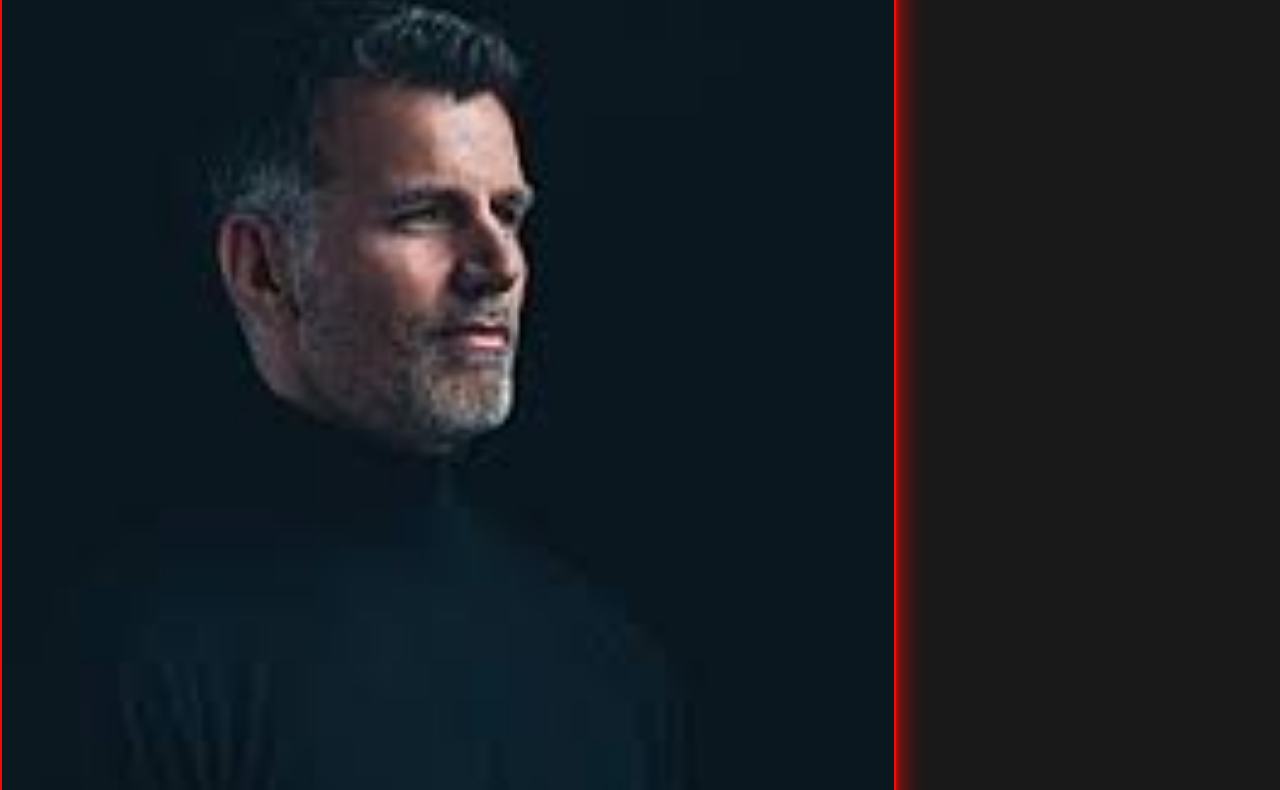
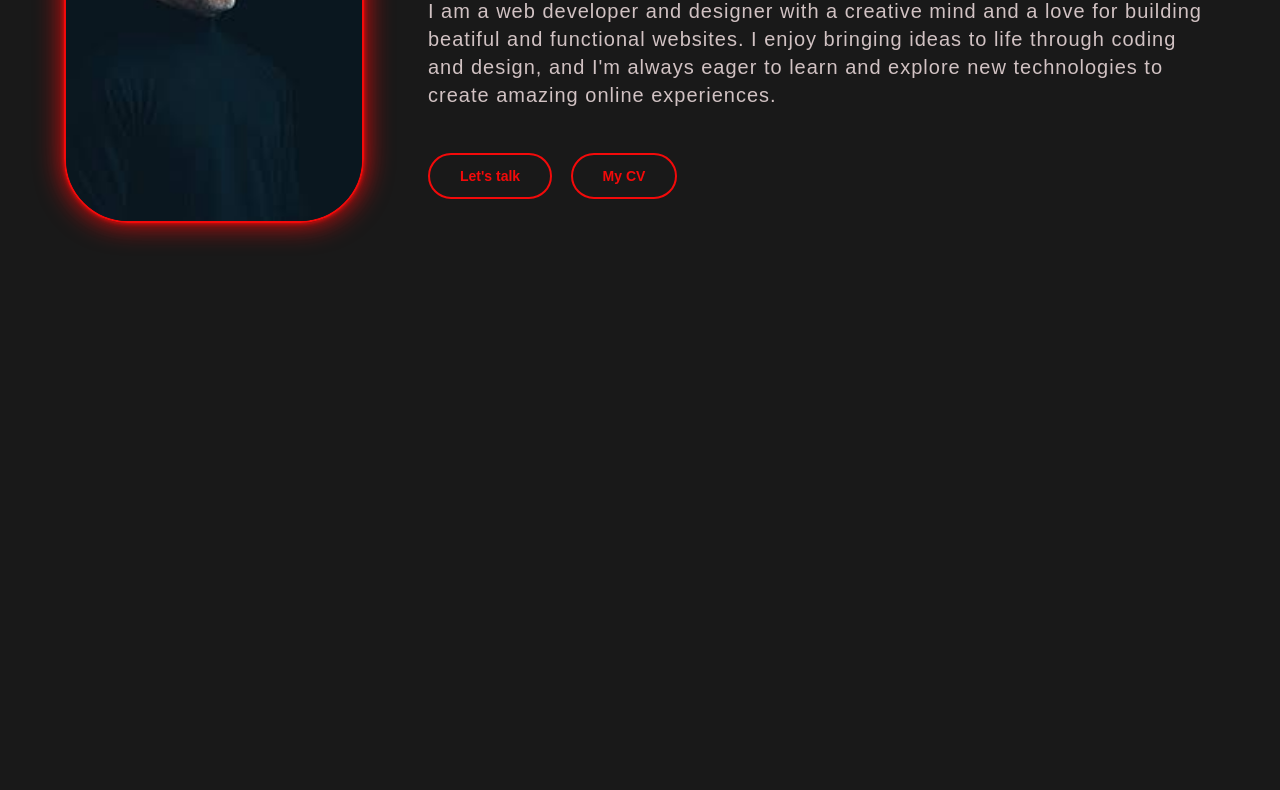
Before and after one commit to coder0248/AboutMe, a plain HTML site: page index.html in a window 1280 px wide. Shown: the part 275-1065 px from the top of the page. After the commit the page ends 800 px from the top, so only its background shows below. Drawn offline with Linux system fonts and the light colour scheme.

Commit message:
Update style.css

```diff
--- a/style.css
+++ b/style.css
@@ -3,37 +3,53 @@
     margin: 0;
     box-sizing: border-box;
     font-family: 'poppins',sans-serif;
+
 }
-.about{
-    min-height: 100vh;
-    width: 100%;
-    padding: 78px 0px;
+.layout{
     background-color: #191919;
 }
+
 .about img{
     border: 2px solid #f30a0a;
     box-shadow: 0 0 4px #f30a0a,
     0 0 28px #f30a0a;
-    height: auto;
-    width: 70%;
+    height: 400px;
+    width: 300px;
     border-radius: 4em;
     transition: 0.4s ease;
 
 }
+.left{
+    flex: 1;
+}
 .about-text{
+    flex: 3;
     margin-left: 4em;
+    display: flexbox;
+    flex-wrap: wrap;
+    align-items: center;
 }
-.main{
-    width: 1200px;
+.about{
+
+    min-height: 594px;
+    width: 100%;
+    padding: 98px 0px;
+    background-color: #191919;
+    /* width: 1200px; */
     max-width: 90%;
     margin: 0 auto;
     display: flex;
+    flex-flow: row;
+    flex-wrap: wrap;
     align-items: center;
-    justify-content: space-around;
+    /* justify-content: space-around; */
+
+
 }
 .about-text h1{
+
     color: white;
-    font-size: 80px;
+    font-size: 70px;
     text-transform: capitalize;
     margin-bottom: 20px;
 }
```
